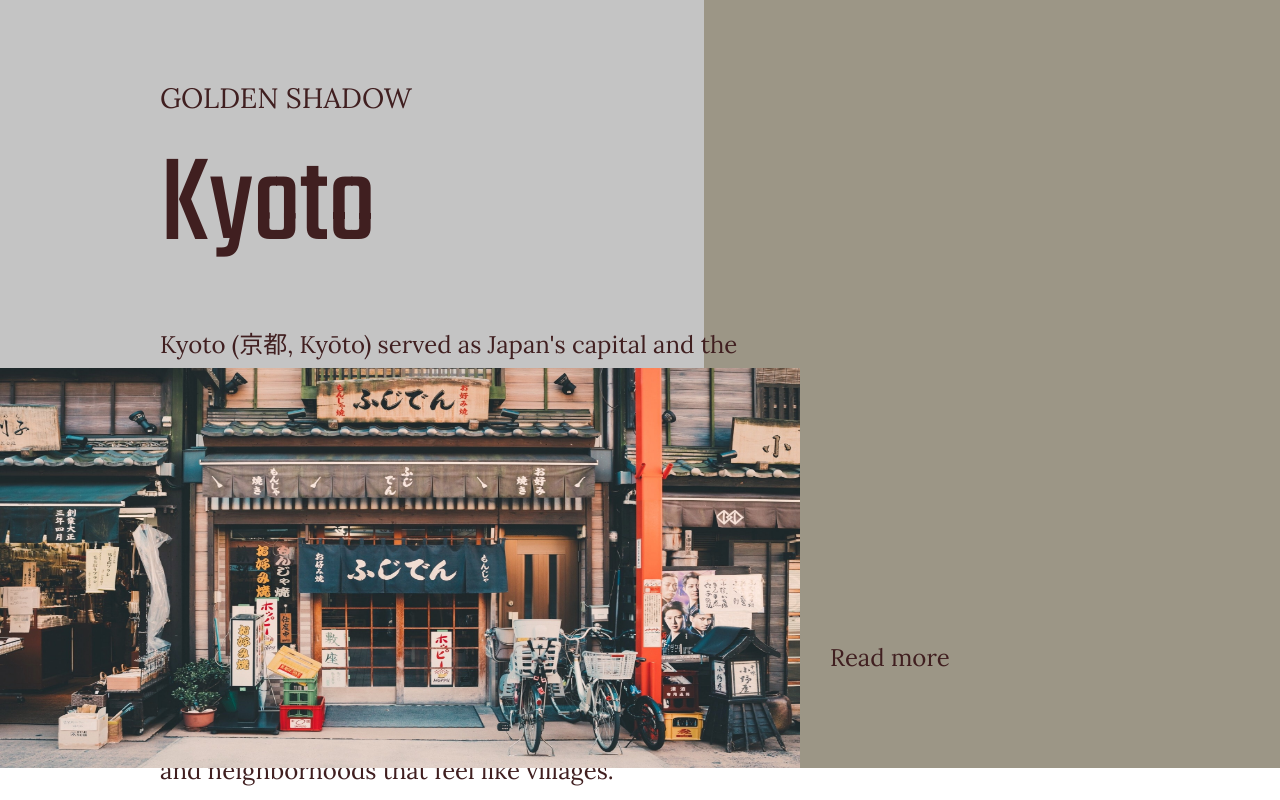
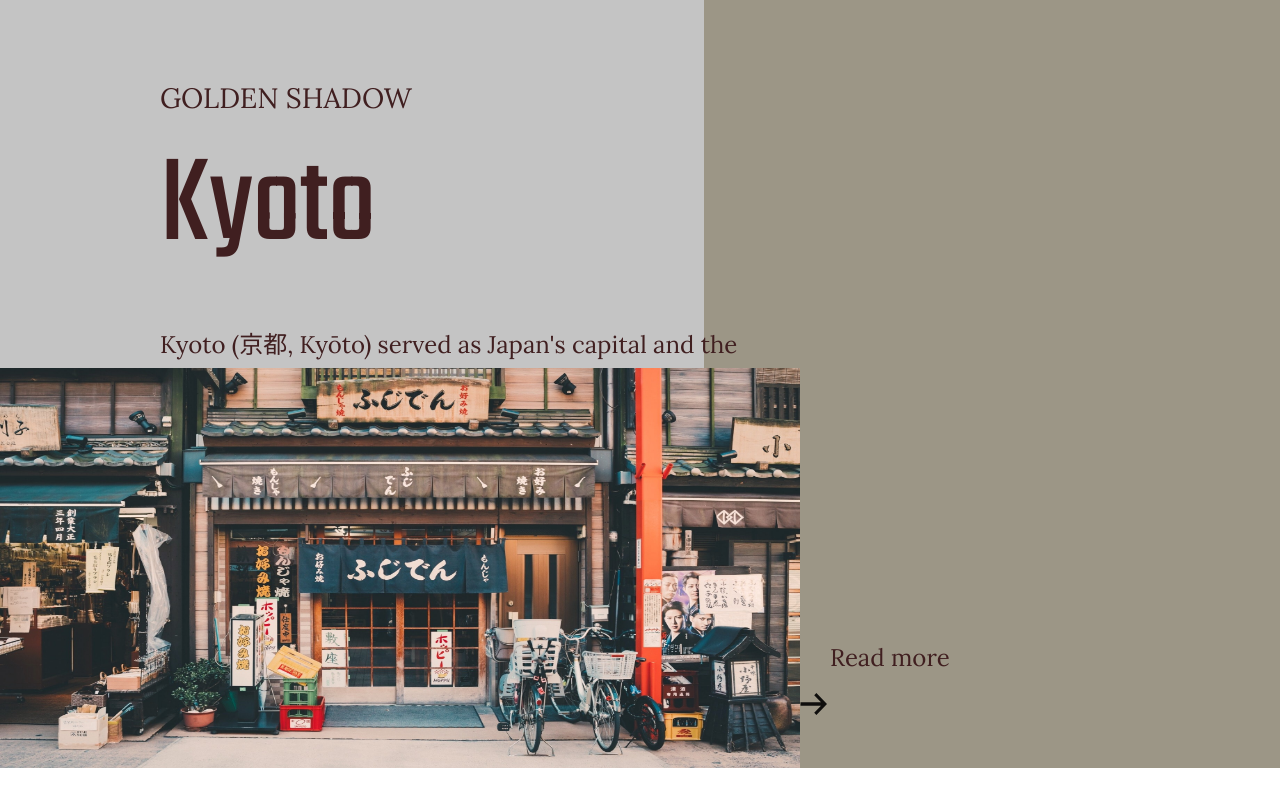
Before and after one commit to proLove0212/hazakura-travel, a React (Create React App) app: page / in a window 1280 px wide. Shown: the part 832-1632 px from the top of the page. After the commit the page ends 1600 px from the top, so only its background shows below. Built offline with nearby package versions, Linux system fonts and the light colour scheme; a web font is replaced by a local one.

Commit message:
Removed bottom white space from position property

```diff
--- a/src/components/Common/CornerImage.css
+++ b/src/components/Common/CornerImage.css
@@ -23,7 +23,23 @@
 }
 
 .redirect-button {
+  display: flex;
   height: 75px;
   width: 275px;
   background-color: #9C9686;
 }
+
+.line {
+  margin-top: 14px;
+  width: 90px;
+  background: white;
+  height: 10px;
+}
+
+.point {
+  width: 0;
+  height: 0;
+  border-top: 10px solid transparent;
+  border-bottom: 10px solid transparent;
+  border-left: 20px solid white;
+}
--- a/src/components/Common/CornerImage.js
+++ b/src/components/Common/CornerImage.js
@@ -3,11 +3,16 @@ import "./CornerImage.css";
 function CornerImage({ image }) {
   return (
     <div className="corner-image">
-      <img src={image} alt="geisha"/>
+      <img src={image} alt="geisha" />
       <div className="redirect">
         <span className="redirect-text">Read more</span>
         <div className="redirect-button">
-
+          <svg id="right">
+            <path
+              d="M0.5 9.35772H20.9956L14.2001 2.29941L16.4134 0L27 11L16.4134 22L14.2001 19.7006L20.9956 12.6423H0.5V9.35772Z"
+              fill="#000"
+            ></path>
+          </svg>
         </div>
       </div>
     </div>
--- a/src/components/Kyoto/Kyoto.css
+++ b/src/components/Kyoto/Kyoto.css
@@ -4,10 +4,5 @@
   background: linear-gradient(90deg, #c4c4c4 55%, #9C9686 45%);
   color: #401F20;
   position: relative;
+  overflow: hidden;
 }
-
-/* .text-container {
-  flex-direction: column;
-  margin-top: 7em;
-  margin-left: 7em;
-} */
```
